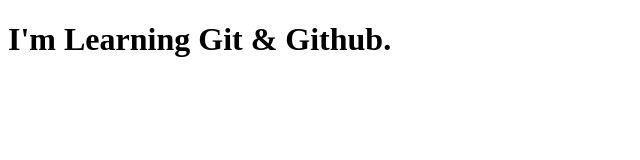
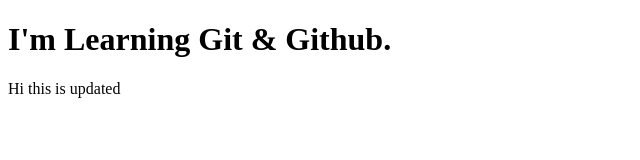
Before and after one commit to dinesh-tamong/Git-Learning, a plain HTML site: page index.html in a window 1280 px wide. Shown: the whole page, without its empty margins (0-640 px from the left). Drawn offline with Linux system fonts and the light colour scheme.

Commit message:
verson 1.1

```diff
--- a/index.html
+++ b/index.html
@@ -8,5 +8,6 @@
 </head>
 <body>
     <h1>I'm Learning Git & Github.</h1>
+    <p>Hi this is updated</p>
 </body>
 </html>
```
